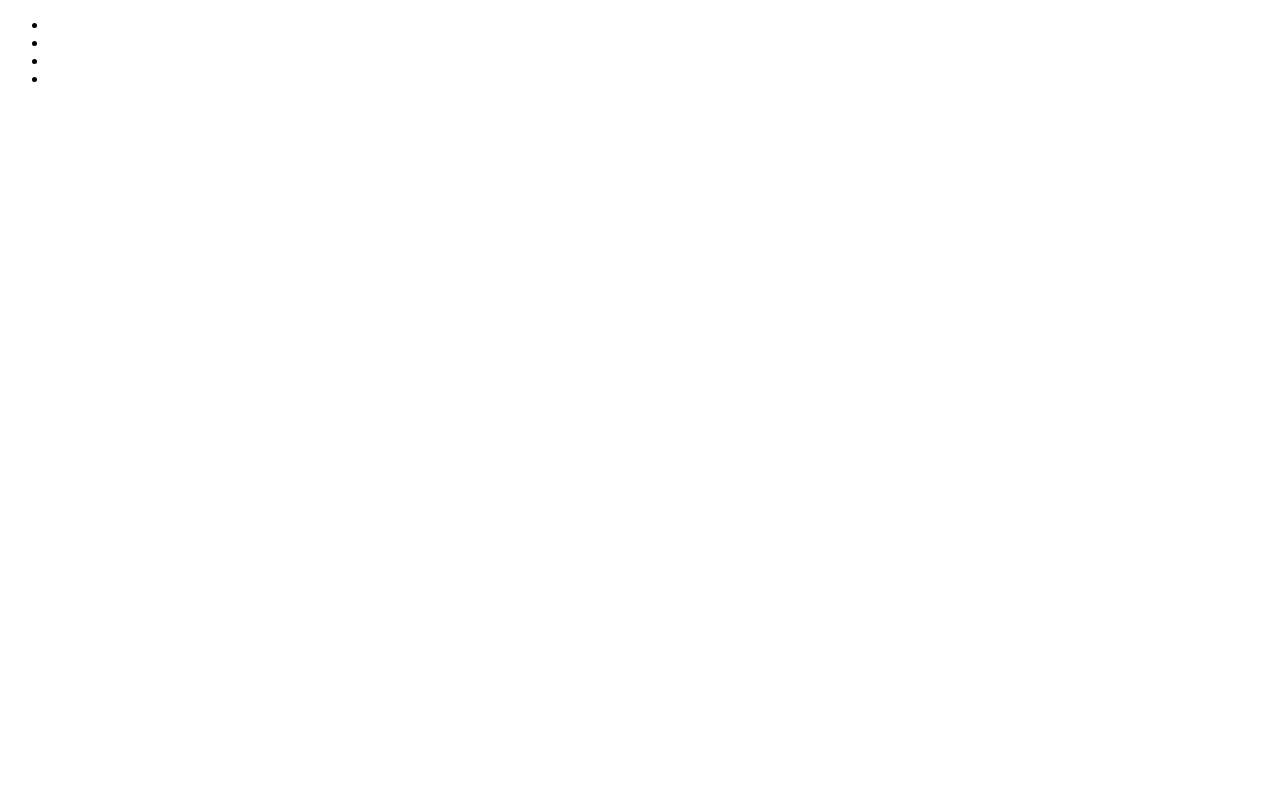
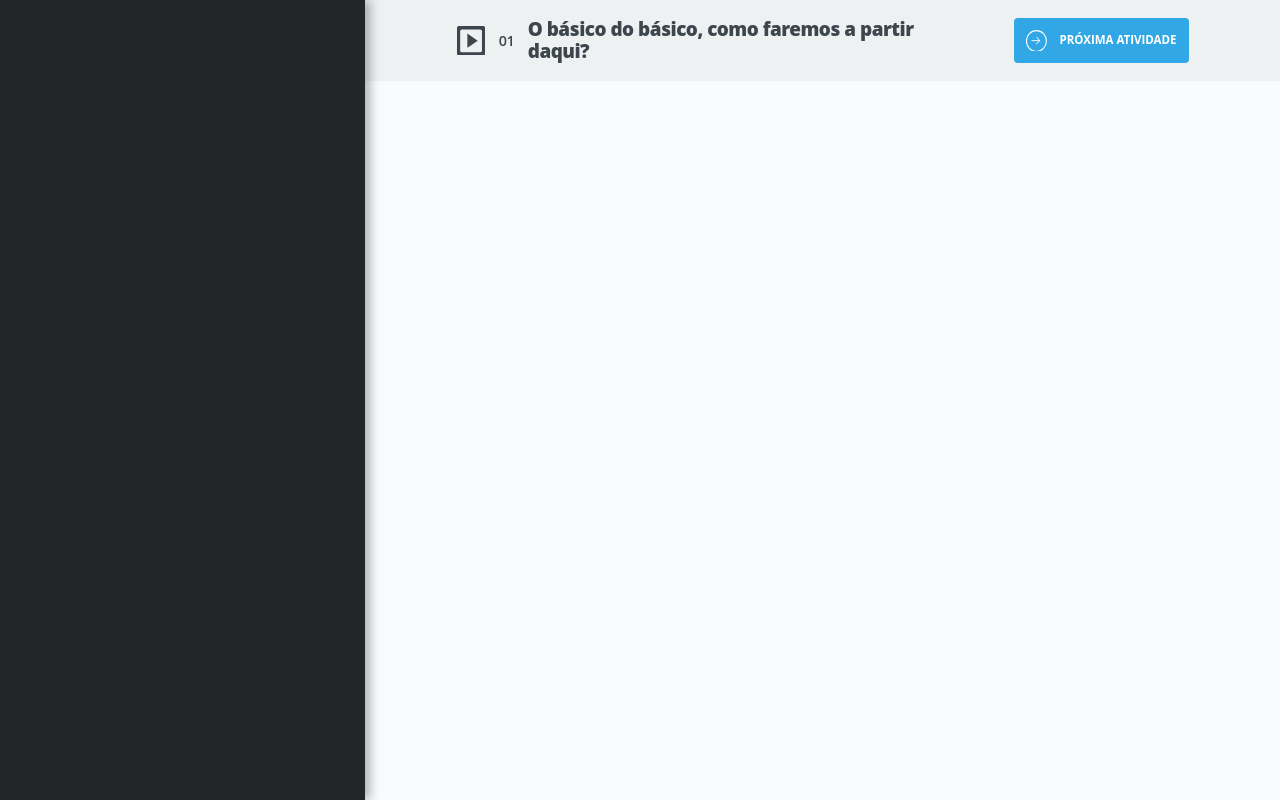
Before and after one commit to noriskii/alura-challenge, a plain HTML site: page index.html in a window 1280 px wide. Drawn offline with Linux system fonts and the light colour scheme.

Commit message:
Tela inicial criada

```diff
--- /dev/null
+++ b/css/alura-challenge.css
@@ -0,0 +1,166 @@
+*,:after,:before {
+    margin: 0;
+    padding: 0;
+    box-sizing: border-box;
+}
+
+body,html {
+    overflow-x: hidden;
+}
+
+body {
+    min-width: 320px;
+    background-color: #f9fbfd;
+}
+
+body,input,select,textarea {
+    font: 400 14px Lato,Arial,sans-serif;
+}
+
+img {
+    max-width: 100%;
+    border: 0;
+}
+
+ul {
+    list-style: none;
+}
+
+a {
+    outline: 0;
+}
+
+.master-section {
+    display: flex;
+    font-family: "Open Sans", sans-serif;
+    background: #fff;
+    -webkit-font-smoothing: antialiased;
+}
+
+#menu {
+    position: absolute;
+    width: 365px;
+    background: #222629;
+    color: #a3b7c0;
+    top: 0;
+    left: 0;
+    transform: translateX(0);
+    z-index: 5;
+    min-height: 100%;
+    box-shadow: 5px 0 10px rgba(0, 0, 0, .3);
+    /*will-change: transform;*/
+}
+
+.task-section {
+    width: calc(100% - 365px);
+    margin-left: 365px;
+    right: 0;
+    z-index: 5;
+    filter: none;
+}
+
+.task-section-header {
+    background: #edf1f2;
+    text-align: center;
+    padding: 18px 0;
+}
+
+.container {
+    display: flex;
+    justify-content: space-between;
+    align-items: center;
+    margin-left: auto;
+    margin-right: auto;
+    width: 80%;
+    max-width: 900px;
+}
+
+.task-section-header-title {
+    display: flex;
+    align-items: center;
+    color: #3d464d;
+    font-size: 1.35em;
+    letter-spacing: -.5px;
+    margin-bottom: 0px;
+    width: 100%;
+}
+
+.task-section-header-title small {
+    font-weight: 600;
+    font-size: 14.4px;
+    margin-right: 13.5px;
+    vertical-align: middle;
+}
+
+.task-section-header-title-text {
+    display: inline-block;
+    text-align: left;
+    width: 80%;
+    font-weight: bolder;
+    line-height: 1.118;
+    letter-spacing: -.5px;
+    color: #3d464d;
+    vertical-align: middle;
+    font-size: 18.9px;
+}
+
+.task-section-header-title-svg {
+    margin-right: 13.5px;
+    width: 28.8px;
+    min-width: 28.8px;
+    height: 28.8px;
+    min-height: 28.8px;
+    margin-bottom: 0;
+    display: inline-block;
+    vertical-align: middle;
+    fill: #3d464d;
+}
+
+.task-section-header-actions {
+    white-space: nowrap;
+    display: inline-block;
+}
+
+.task-section-header-actions .task-actions-button {
+    display: inline-block;
+    width: auto;
+}
+
+.task-actions-button {
+    padding: 10px 20px;
+    font-size: 11.5px;
+    display: block;
+    font-family: "Open Sans",sans-serif;
+    width: 100%;
+    text-align: center;
+    color: #fff;
+    padding: 12px;
+    border-width: 0;
+    border-radius: 4px;
+    text-decoration: none;
+    font-weight: 700;
+    text-transform: uppercase;
+    cursor: pointer;
+}
+
+.task-actions-button::before {
+    content: 'Teste';
+    width: 21px;
+    height: 21px;
+    display: inline-block;
+    vertical-align: middle;
+    margin-right: 9px;
+    background-repeat: no-repeat;
+    background-size: 100%;
+}
+
+.task-actions-button-next  {
+    width: 120px;
+    background: #32a7e5;
+}
+.task-actions-button-next::before {
+    content: '';
+    background-image: url(../images/svg/icon-proxima-atividade.svg);
+}
+
+.task-submit {}
--- a/index.html
+++ b/index.html
@@ -4,40 +4,27 @@
     <meta charset="UTF-8">
     <meta name="viewport" content="width=device-width, initial-scale=1.0">
     <meta http-equiv="X-UA-Compatible" content="ie=edge">
+    <link rel="stylesheet" href="css/alura-challenge.css">
     <title>Developer Tools - Criando seu Ambiente de Desenvolvimento | Alura - Cursos Online de Tecnologia</title>
 </head>
 <body>
+    <section class="master-section">
 
-    <section>
-        <header class="title"></header>
-        <main class="class">
-            <section class="content"></section>
-            <section class="buttons"></section>
-        </main>
-    </section>
-
-    <section>
-        <header class="title"></header>
-        <main class="class">
-            <section class="content"></section>
-            <section class="buttons"></section>
-        </main>
-    </section>
-
-    <section>
-        <header class="title"></header>
-        <main class="class">
-            <section class="content"></section>
-            <section class="buttons"></section>
-        </main>
-    </section>
-
-    <section>
-        <header class="title"></header>
-        <main class="class">
-            <section class="content"></section>
-            <section class="buttons"></section>
-        </main>
+        <section class="task-section">
+            <header class="task-section-header">
+                <div class="container">
+                    <h1 class="task-section-header-title">
+                        <img class="task-section-header-title-svg"  src="images/svg/task-body-header-title-svg.svg">
+                        <small>01</small>
+                        <span class="task-section-header-title-text">O básico do básico, como faremos a partir daqui?</span>
+                    </h1>
+                    <div class="task-section-header-actions">
+                        <a href="" class="task-actions-button task-actions-button-next task-submit">
+                            Próxima Atividade
+                        </a>
+                    </div>
+                </div>
+            </header>
         </section>
 
         <aside id="menu">
@@ -55,7 +42,7 @@
             <section id="links"></section>
             <section id="user"></section>
         </aside>
-
+    </section>
     <script></script>
 </body>
 </html>
```
Also changed, not shown: images/svg/icon-proxima-atividade.svg (added), images/svg/task-body-header-title-svg.svg (added). Lines whose indentation alone changed are shown as unchanged.
